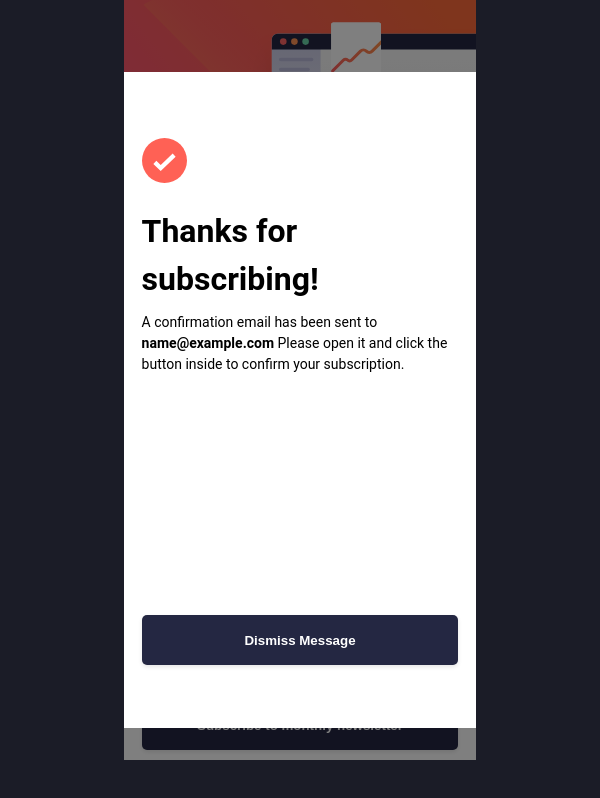
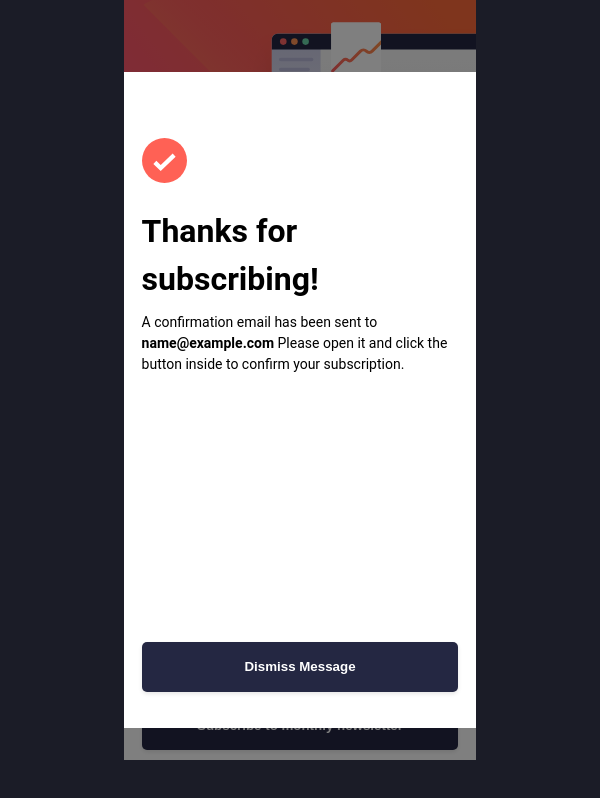
Before and after one commit to abmanaf/Newsletter-sign-up, a React (Vite) app: page / in a window 600 px wide. Both pictures are taken after typing "name@example.com" into the empty fields and a click on the button "Subscribe to monthly newsletter". Built offline with nearby package versions, Linux system fonts and the light colour scheme; a web font is replaced by a local one.

Commit message:
minor changes

```diff
--- a/src/Modal.css
+++ b/src/Modal.css
@@ -64,6 +64,6 @@
     height: 45px;
   }
   .modal-button {
-    margin-top: 18em;
+    margin-top: 20em;
   }
 }
```
